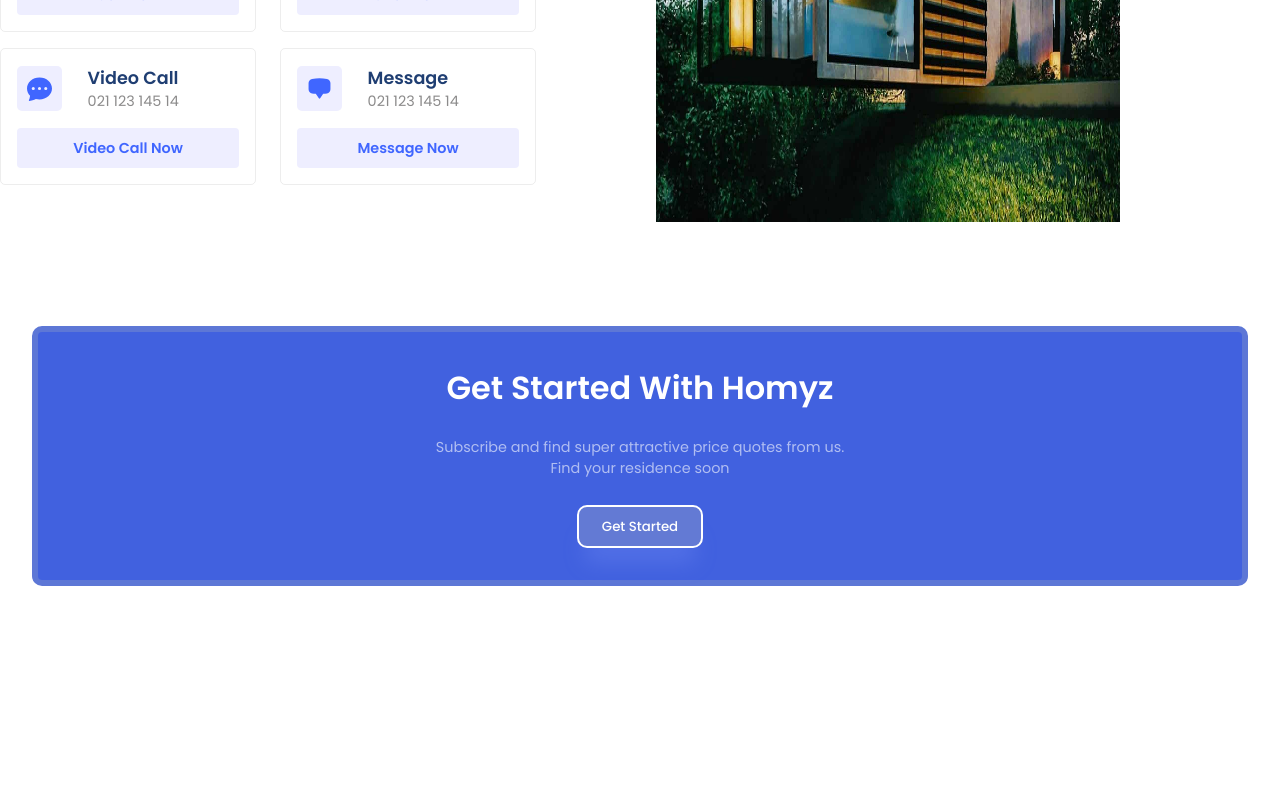
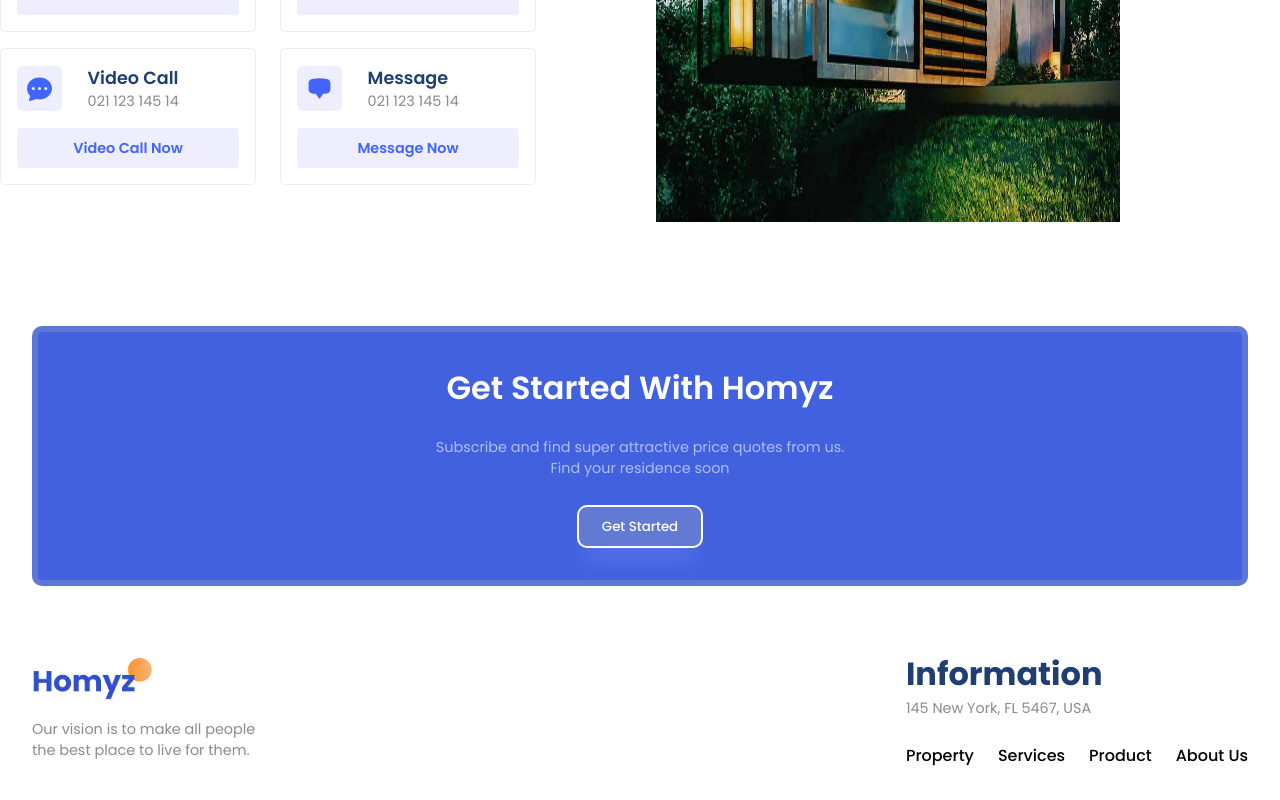
Before and after one commit to rakib00-dev/react-real-estate-00, a React (Vite) app: page / in a window 1280 px wide. Shown: the part 2470-3270 px from the top of the page. Before the commit the page ends 3088 px from the top, so only its background shows below. Built offline with nearby package versions, Linux system fonts and the light colour scheme.

Commit message:
created footer section

```diff
--- a/src/App.jsx
+++ b/src/App.jsx
@@ -6,6 +6,7 @@
 import Value from './components/Value/Value';
 import Contact from './components/Contact/Contact';
 import GetStarted from './components/GetStarted/GetStarted';
+import Footer from './components/Footer/Footer';
 
 function App() {
   return (
@@ -20,6 +21,7 @@
       <Value />
       <Contact />
       <GetStarted />
+      <Footer />
     </div>
   );
 }
--- /dev/null
+++ b/src/components/Footer/Footer.css
@@ -0,0 +1,13 @@
+.f-container {
+  justify-content: space-between;
+}
+
+.f-left {
+  gap: 1rem;
+}
+
+.f-menu {
+  margin-top: 1.5rem;
+  gap: 1.5rem;
+  font-weight: 500;
+}
--- /dev/null
+++ b/src/components/Footer/Footer.jsx
@@ -0,0 +1,33 @@
+import './Footer.css';
+
+const Footer = () => {
+  return (
+    <section className="f-wrapper">
+      <div className="paddings innerWidth flexCenter f-container">
+        {/* left side */}
+        <div className="flexColStart f-left">
+          <img src="./logo2.png" alt="" width={120} />
+          <span className="secondaryText">
+            Our vision is to make all people <br /> the best place to live for
+            them.
+          </span>
+        </div>
+
+        {/* right side */}
+        <div className="flexColStart f-right">
+          <span className="primaryText">Information</span>
+          <span className="secondaryText">145 New York, FL 5467, USA</span>
+
+          <div className="flexCenter f-menu">
+            <span>Property</span>
+            <span>Services</span>
+            <span>Product</span>
+            <span>About Us</span>
+          </div>
+        </div>
+      </div>
+    </section>
+  );
+};
+
+export default Footer;
```
